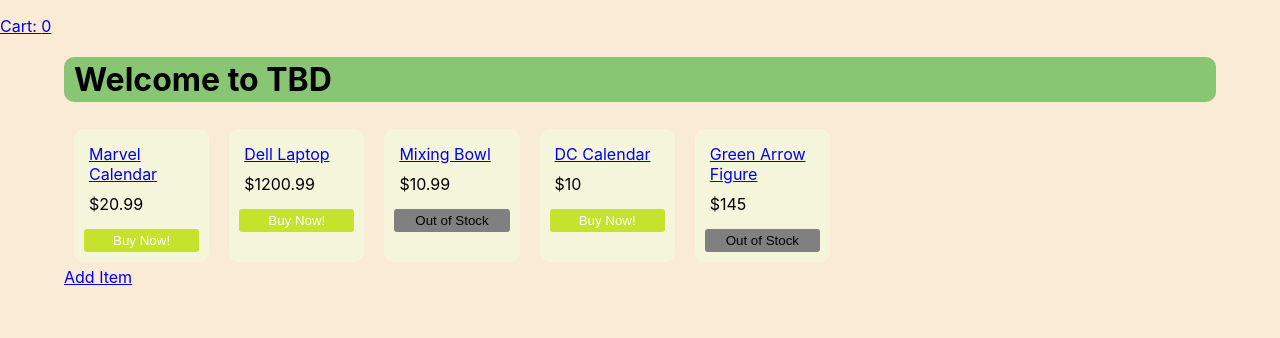
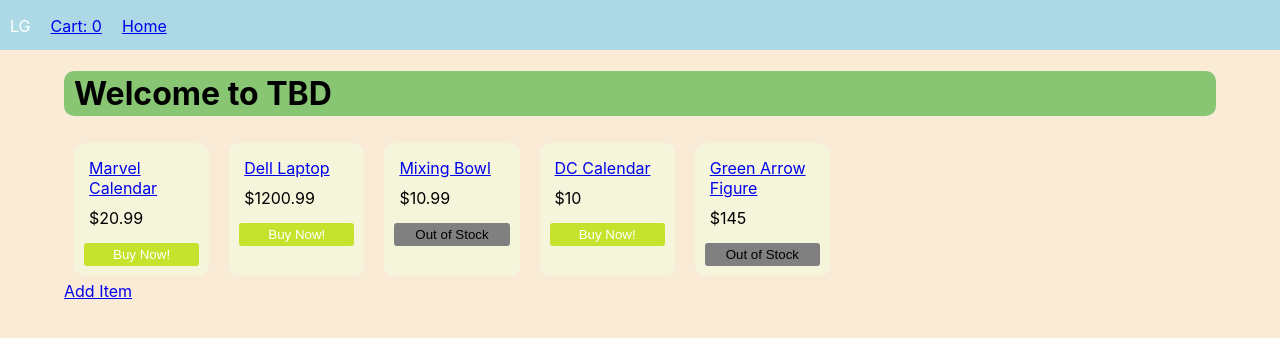
Before and after one commit to danielphilip12/OnlineMarketplace, a React (Create React App) app in the folder frontend/: page / in a window 1280 px wide. Shown: the top 338 px of the page. Built offline with nearby package versions, Linux system fonts and the light colour scheme; data requests are answered from the project's data file.

Commit message:
Add Navbar

```diff
--- /dev/null
+++ b/frontend/src/components/Navbar/Navbar.css
@@ -0,0 +1,18 @@
+.Navbar-Items {
+    display: flex;
+    background-color: lightblue;
+    height: 50px;
+}
+
+.Navbar-Items p {
+    padding: 0px 10px;
+    align-content: center;
+}
+
+.logo {
+    text-decoration: none;
+    color: white;
+    /* background-color: blueviolet; */
+    /* height: 100%; */
+    align-self: stretch;
+}
--- /dev/null
+++ b/frontend/src/components/Navbar/Navbar.jsx
@@ -0,0 +1,19 @@
+import React from "react";
+import { Link } from "react-router-dom";
+import "./Navbar.css"
+
+const Navbar = ({ checkoutItems }) => {
+  return (
+    <div className="Navbar-Items">
+      <p><Link className="logo" to="/">LG</Link></p>
+      <p>
+        <Link to="/item/checkout">Cart: {checkoutItems.length}</Link>
+      </p>
+      <p>
+        <Link to="/">Home</Link>
+      </p>
+    </div>
+  );
+};
+
+export default Navbar;
--- a/frontend/src/components/Wrapper.jsx
+++ b/frontend/src/components/Wrapper.jsx
@@ -3,6 +3,7 @@ import { Link, Outlet, RouterProvider, createBrowserRouter } from "react-router-
 import HomePage from "./HomePage/HomePage";
 import ItemPage, { loader as itemLoader } from "./ItemPage/ItemPage";
 import AddItem from "./AddItem/AddItem";
+import Navbar from "./Navbar/Navbar";
 
 const Wrapper = () => {
   const [checkoutItems, setCheckoutItems] = useState([]);
@@ -11,7 +12,7 @@ const Wrapper = () => {
   };
   return (
     <div>
-      <p><Link to="/item/checkout">Cart: {checkoutItems.length}</Link></p>
+      <Navbar checkoutItems={checkoutItems} />
       <Outlet context={[checkoutItems, handleAddItem]} />
     </div>
   );
```
